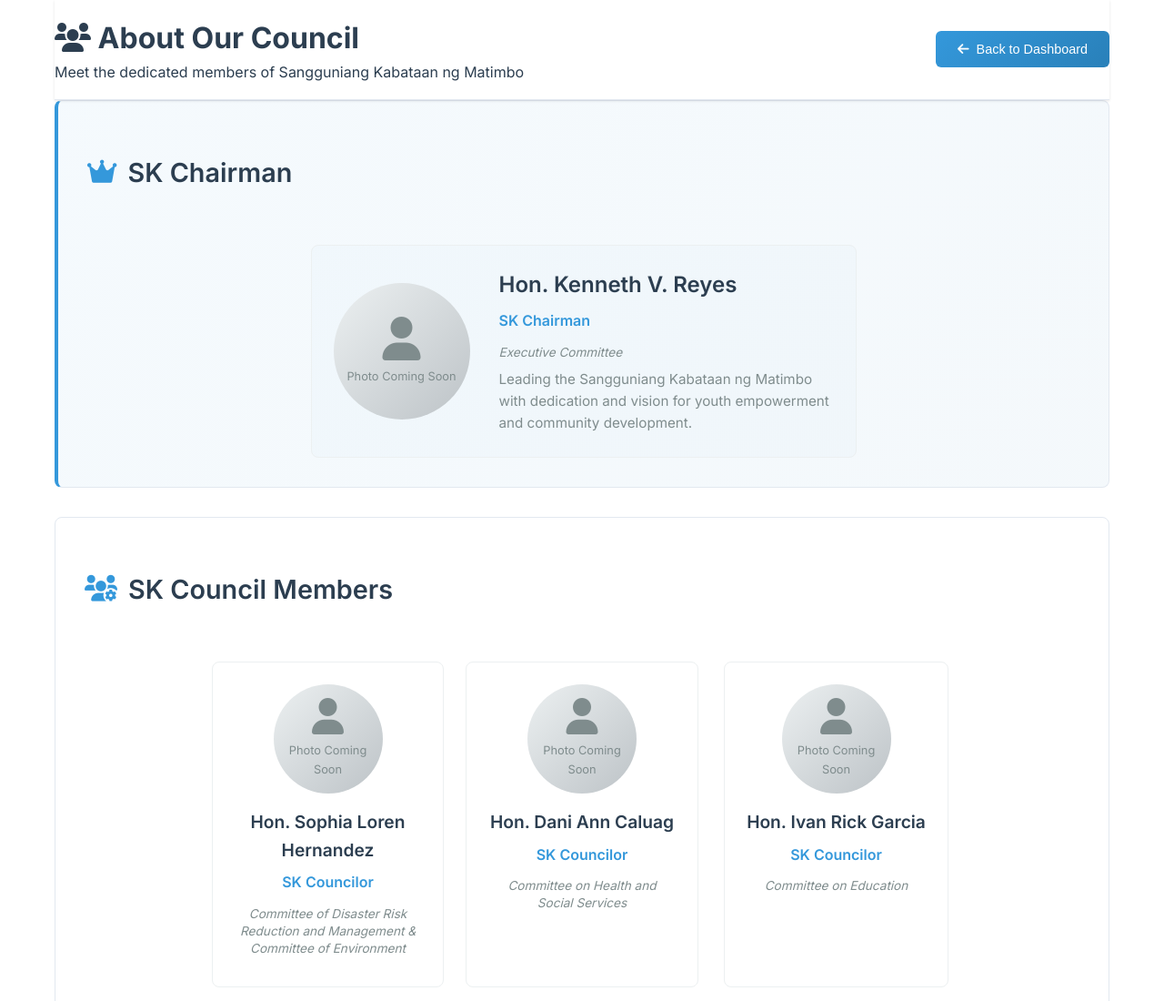
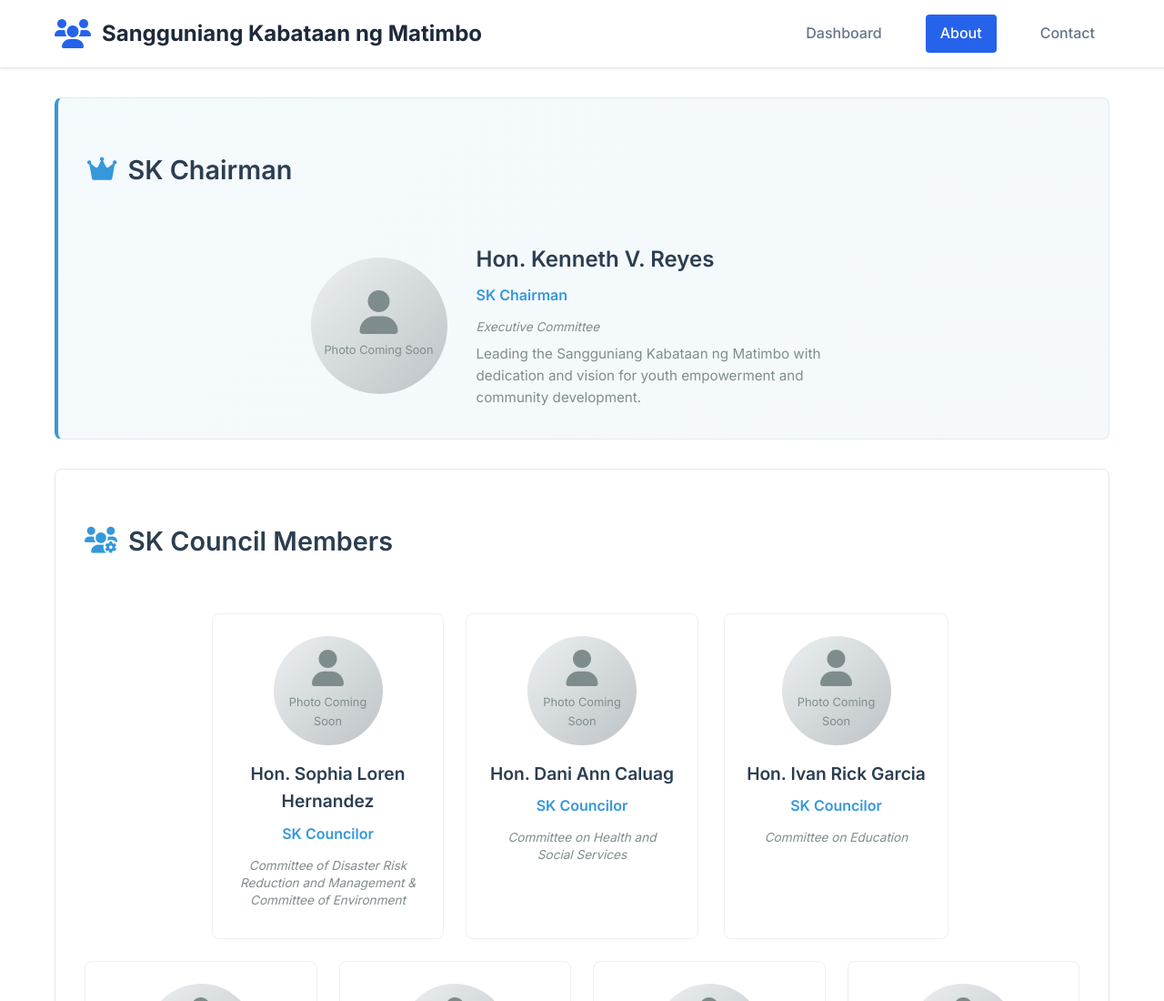
Before and after one commit to vernitapang/sk-matimbo-accomplishment-dashboard, a plain HTML site: page about.html in a window 1280 px wide. Shown: the top 1100 px of the page at 91% size. Drawn offline with Linux system fonts and the light colour scheme.

Commit message:
updated about us page

```diff
--- a/about.html
+++ b/about.html
@@ -10,32 +10,30 @@
     <script src="about.js"></script>
 </head>
 <body>
+    <header class="header">
         <div class="container">
-        <header class="header">
             <div class="header-content">
-                <div class="header-left">
-                    <h1>
+                <div class="logo">
                     <i class="fas fa-users"></i>
-                        About Our Council
-                    </h1>
-                    <p>Meet the dedicated members of Sangguniang Kabataan ng Matimbo</p>
+                    <h1>Sangguniang Kabataan ng Matimbo</h1>
                 </div>
-                <div class="header-right">
-                    <button onclick="window.location.href='index.html'" class="btn-back">
-                        <i class="fas fa-arrow-left"></i>
-                        Back to Dashboard
-                    </button>
+                <nav class="nav">
+                    <a href="index.html" class="nav-link">Dashboard</a>
+                    <a href="#" class="nav-link active">About</a>
+                    <a href="#" class="nav-link">Contact</a>
+                </nav>
             </div>
         </div>
     </header>
 
+    <div class="container">
         <main class="main-content">
             <!-- SK Chairman Section -->
             <section class="council-section chairman-section">
                 <div class="section-header">
                     <h2><i class="fas fa-crown"></i> SK Chairman</h2>
                 </div>
-                <div class="member-card chairman-card">
+                <div class="chairman-card">
                     <!-- Chairman will be loaded dynamically -->
                 </div>
             </section>
--- a/styles.css
+++ b/styles.css
@@ -29,6 +29,7 @@ body {
     position: sticky;
     top: 0;
     z-index: 100;
+    margin-bottom: 2rem;
 }
 
 .header-content {
@@ -512,26 +513,6 @@ body {
 }
 
 /* About Page Styles */
-.btn-back {
-    background: linear-gradient(135deg, #3498db, #2980b9);
-    color: white;
-    border: none;
-    padding: 0.75rem 1.5rem;
-    border-radius: 6px;
-    font-size: 0.9rem;
-    font-weight: 500;
-    cursor: pointer;
-    transition: all 0.2s ease;
-    display: flex;
-    align-items: center;
-    gap: 0.5rem;
-}
-
-.btn-back:hover {
-    transform: translateY(-1px);
-    box-shadow: 0 4px 12px rgba(52, 152, 219, 0.3);
-}
-
 .council-section {
     background: white;
     border: 1px solid #e2e8f0;
@@ -585,7 +566,6 @@ body {
     gap: 2rem;
     max-width: 600px;
     margin: 0 auto;
-    background: linear-gradient(135deg, rgba(52, 152, 219, 0.02), rgba(41, 128, 185, 0.02));
 }
 
 .member-photo-placeholder {
```
Lines whose indentation alone changed are shown as unchanged.
